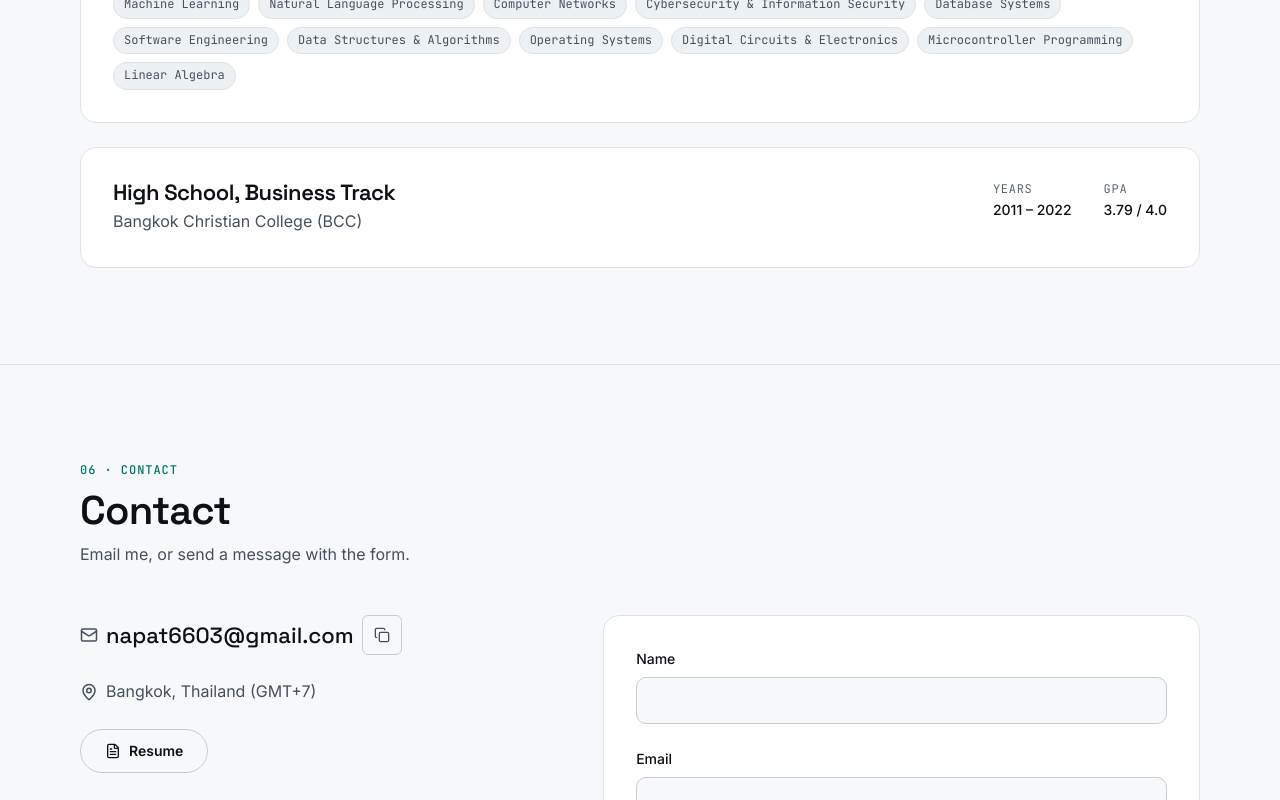
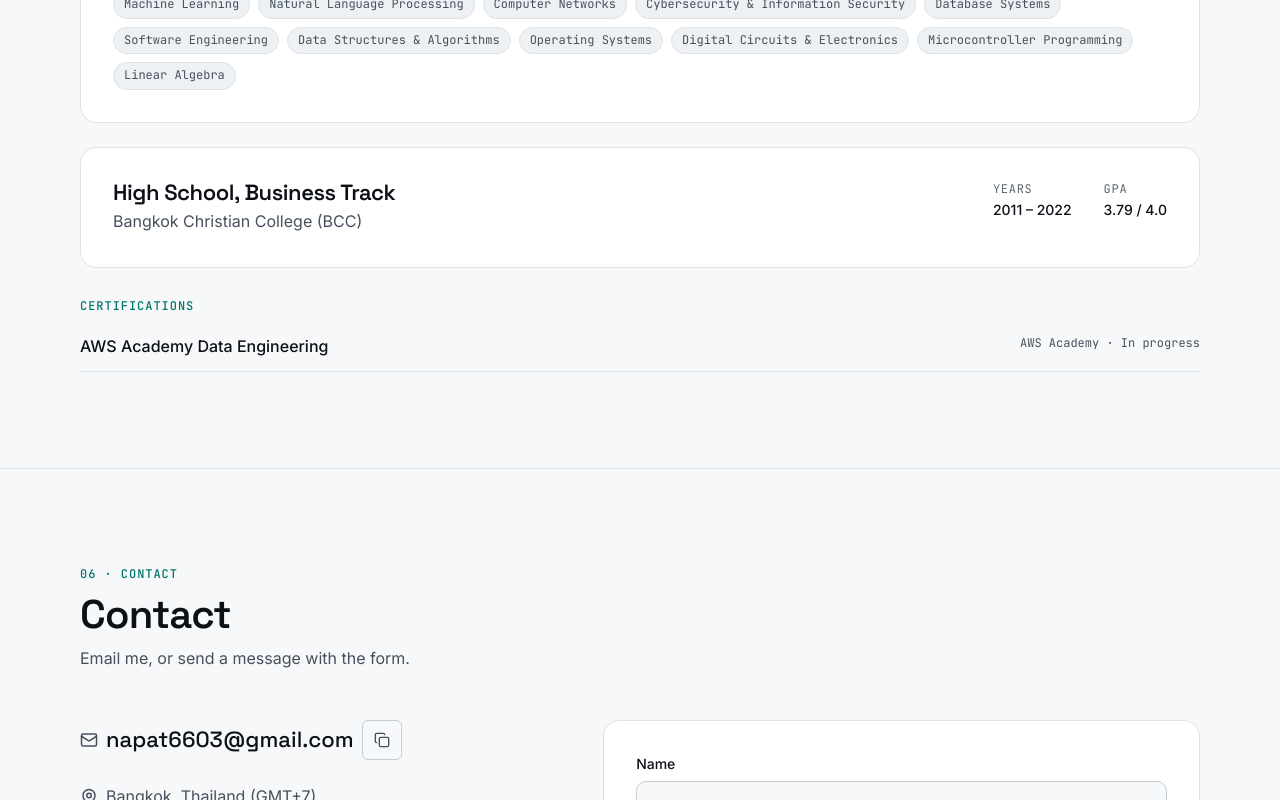
Before and after one commit to Napat-hi/Web-Resume, a React (Vite) app: page /#/ in a window 1280 px wide. Shown: the part 7486-8286 px from the top of the page. Built offline with nearby package versions, Linux system fonts and the light colour scheme.

Commit message:
Add certifications to Education: AWS Academy Data Engineering (in progress)

```diff
--- a/src/data/education.js
+++ b/src/data/education.js
@@ -1,3 +1,8 @@
+// status: 'In progress' | 'Completed'. Add `date` once a certificate is issued.
+export const certifications = [
+  { id: 'aws-academy-de', name: 'AWS Academy Data Engineering', issuer: 'AWS Academy', status: 'In progress' },
+]
+
 export const education = [
   {
     id: 'siit',
--- a/src/sections/Education.jsx
+++ b/src/sections/Education.jsx
@@ -1,4 +1,4 @@
-import { education } from '../data/education'
+import { certifications, education } from '../data/education'
 import { Reveal } from '../components/ui/Reveal'
 import SectionHead from './SectionHead'
 import styles from './Education.module.css'
@@ -58,6 +58,23 @@ export default function Education() {
             </Reveal>
           ))}
         </ol>
+
+        {certifications.length > 0 && (
+          <Reveal className={styles.certs}>
+            <h3 className="eyebrow">Certifications</h3>
+            <ul className={styles.certList}>
+              {certifications.map((c) => (
+                <li key={c.id} className={styles.cert}>
+                  <span className={styles.certName}>{c.name}</span>
+                  <span className={styles.certMeta}>
+                    {c.issuer} · {c.status}
+                    {c.date && ` · ${c.date}`}
+                  </span>
+                </li>
+              ))}
+            </ul>
+          </Reveal>
+        )}
       </div>
     </section>
   )
--- a/src/sections/Education.module.css
+++ b/src/sections/Education.module.css
@@ -35,6 +35,19 @@
 
 .current { border-color: var(--accent-line); color: var(--accent-text); }
 
+.certs { display: grid; gap: var(--s-1); margin-top: var(--s-4); }
+.certList { display: grid; }
+.cert {
+  display: flex;
+  flex-wrap: wrap;
+  justify-content: space-between;
+  gap: var(--s-1) var(--s-3);
+  padding: 12px 0;
+  border-bottom: 1px solid var(--border);
+}
+.certName { color: var(--text); font-weight: 500; }
+.certMeta { font-family: var(--font-mono); font-size: var(--fs-xs); color: var(--text-muted); }
+
 @media (max-width: 479px) {
   .item { padding: var(--s-3); }
 }
--- a/src/styles/print.css
+++ b/src/styles/print.css
@@ -142,6 +142,9 @@
   #skills div > div,
   #education li { padding: 0 !important; border: 0 !important; break-inside: avoid; }
   #education ol { gap: 6pt !important; }
+  #education ol > li > div + div { margin-top: 3pt !important; gap: 1pt !important; }
+  #education section > div > div:last-child { margin-top: 6pt !important; gap: 1pt !important; }
+  #education dl { gap: 10pt !important; }
 
   a { color: #000 !important; text-decoration: none !important; }
 }
```
